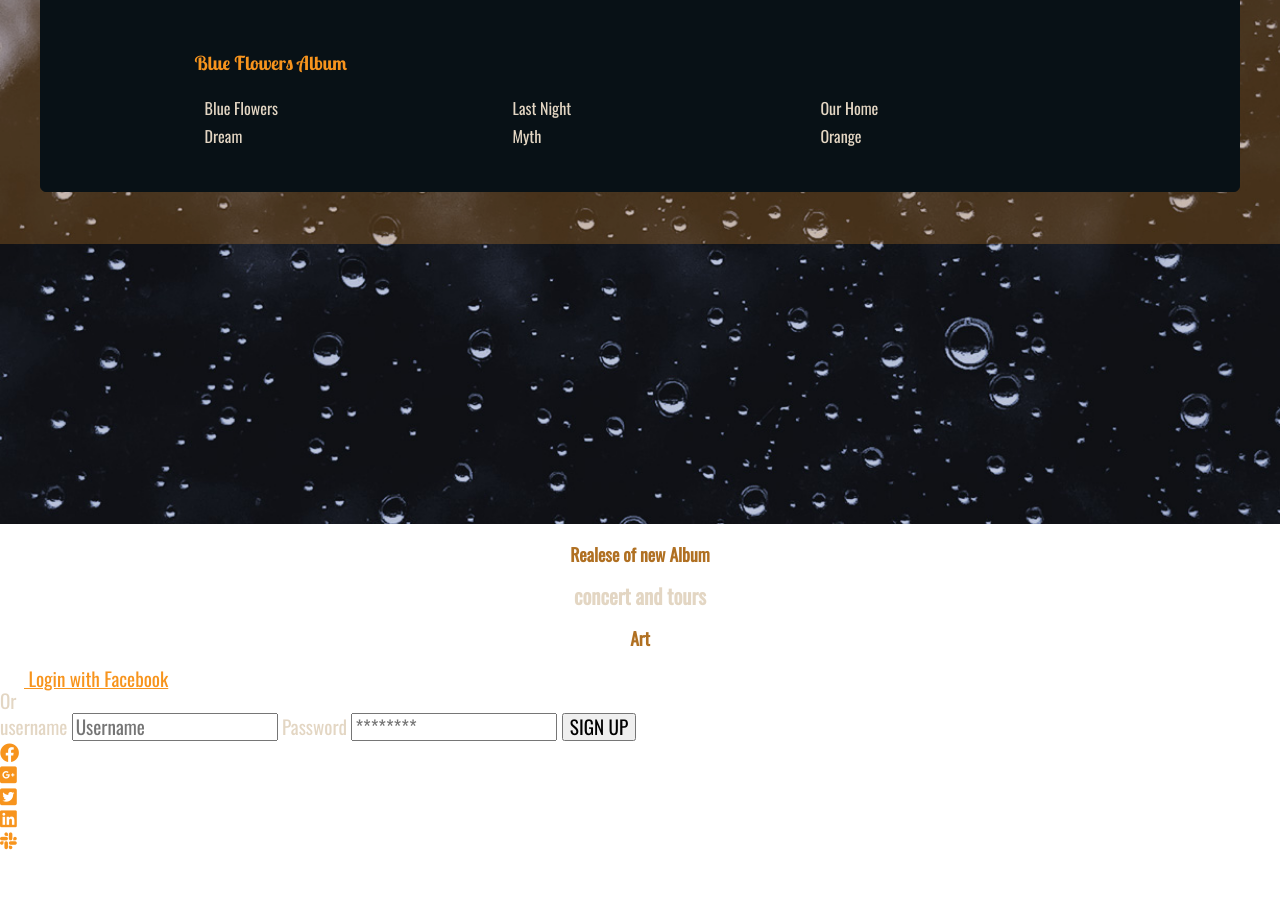
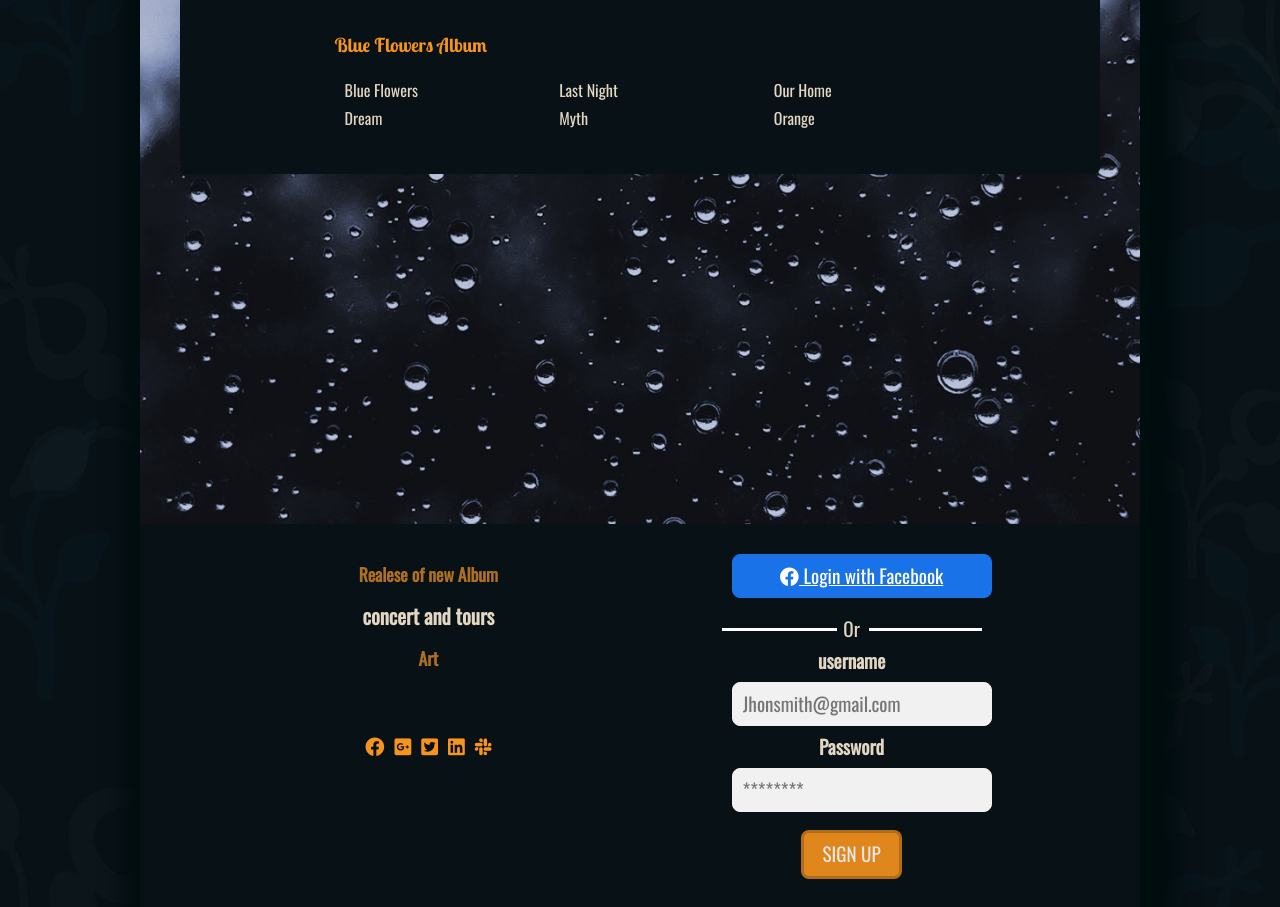
Before and after one commit to samgholami/BlueFlowers, a plain HTML site: page index.html in a window 1280 px wide. Shown: the part 1776-2683 px from the top of the page. Before the commit the page ends 2630 px from the top, so only its background shows below. Drawn offline with nearby package versions, Linux system fonts and the light colour scheme.

Commit message:
adding footer and form

```diff
--- a/index.html
+++ b/index.html
@@ -16,6 +16,7 @@
 
 
 	<!--/ /-------- Styles sheet --------/ /-->
+	<link rel="icon" type="image/x-icon" href="images/favicon.png">
 	<link href="styles.css" rel="stylesheet" type="text/css">
 
 
@@ -26,7 +27,7 @@
 </head>
 
 <body>
-
+	<div id="page">
 	<header>
 		<nav>
 			<ul>
@@ -151,22 +152,22 @@
           <form action="/action_page.php">
             <div class="row">
 
-               <div class="col">
+               <div id="col">
                 <a href="#" class="fb btn">
-                  <i class="fa fa-facebook fa-fw"></i> Login with Facebook
+                 <i class="fab fa-facebook"></i> Login with Facebook
                 </a>
                </div>
 
-              <div class="col">
-                <div class="hide-md-lg">
+              <div >
+                <div id="hide-md-lg">
                   <p>Or</p>
                 </div>
 
-				 <label for="username">username</label>
-                    <input id="username" type="text" name="username" placeholder="Username" required>
+				 <label for="username" ><b>username</b></label>
+                    <input id="username" type="text" name="username" placeholder="Jhonsmith@gmail.com" required>
 
 
-				  <label for="password">Password</label>
+				  <label for="password" ><b>Password</b></label>
                     <input id="password" type="password" name="password" placeholder="********" required>
 
 
@@ -178,6 +179,8 @@
             </div>
           </form>
         </div>
+
+
         <ul id="social">
             <li><a href="#"><i class="fab fa-facebook"></i></a></li>
             <li><a href="#"><i class="fab fa-google-plus-square"></i></a></li>
@@ -186,6 +189,7 @@
             <li><a href="#"><i class="fab fa-slack"></i></a></li>
         </ul>
 	</footer>
+	</div>
 	<script>
       var coll = document.getElementsByClassName("collapsible");
       var i;
--- a/styles.css
+++ b/styles.css
@@ -61,14 +61,13 @@ h1{
 	font-size:2.8em;
 	color:#f7941d;
 	text-align: center;
-	margin-bottom:5px;
-	margin-top: 130px;
+	margin:130px 40px 5px ;
 
 
 }
 
 #h1{
-	width:350px;
+	width:430px;
 	margin:auto;
 	position:relative;
 }
@@ -78,12 +77,12 @@ header img{
 
 }
 #leaves{
-	left:26px;
+	left:67px;
 	top:27px;
 }
 
 #flowers{
-	right:28px;
+	right:69px;
 	top:-11px;
 }
 
@@ -180,7 +179,7 @@ header h2{
 	color:#f7941d;
 	font-size:1.2rem;
 	margin:auto;
-	margin:50px 0px 20px;
+	margin:30px 0px 20px;
 }
 
 
@@ -212,12 +211,16 @@ header h2{
 }
 
 /******-------section event-----------****/
+#event{
+	padding:50px 0px;
+}
 #event h3{
 
 	color:#E3D6C3;
 	font-size:1.3rem;
-	margin:20px auto;
+	margin: auto;
 	text-align: center;
+	padding-top:20px;
 }
 #event .color{
 	color:#B07022;
@@ -225,6 +228,12 @@ header h2{
 }
 
 /****------footer------*****/
+footer{
+	background-color:#081116;
+	margin:auto;
+
+	text-align: center;
+}
 a{
 	color:#f7941d;
 }
@@ -232,6 +241,89 @@ a{
 a:hover{
 	color:#E3D6C3;
 }
+.container{
+	margin:auto;
+	padding:12vw;
+	width:300px;
+}
+
+#social{
+	display:flex;
+	flex-basis: 60%;
+	justify-content: center;
+
+}
+
+#social li{
+	padding:20px 5px;
+	list-style-type: none;
+}
+.container {
+  padding: 0px 16px;
+
+}
+#col{
+  width:100%;
+  padding: 10px;
+  margin: 10px ;
+  display: inline-block;
+  border: none;
+  background: #1972E7;
+  border-radius: 8px;
+  border: 1px solid #1972E7;
+
+}
+#col .fa-facebook, #col a{
+	color:#ffffff;
+
+}
+input[type=text], input[type=password] {
+  width:100%;
+  padding: 10px;
+  margin: 10px ;
+  display: inline-block;
+  border: none;
+  background: #f1f1f1;
+  border-radius: 8px;
+  border: 1px solid #F1F1F1;
+}
+
+input[type=text]:focus, input[type=password]:focus {
+    background-color: #ddd;
+    outline: none;
+
+}
+
+
+
+#signup{
+  background-color: #F7941D;
+  color: white;
+  padding: 10px 18px;
+  margin: 8px auto;
+  border: none;
+  cursor: pointer;
+  width: 40%%;
+  opacity: 0.9;
+  border-radius: 8px;
+  border: 3px solid  #C77818;
+
+}
+
+#signup:hover {
+  opacity: 1;
+}
+
+#hide-md-lg{
+    background-image: url(images/or.png);
+    background-repeat: no-repeat;
+    background-position: center center;
+	margin:10px auto;
+	text-align: center;
+}
+
+
+
 
 
 
@@ -243,17 +335,19 @@ header{
 	}
 
 	#h1{margin:0px;}
-	header h2,#CTA li {
-		margin:50px;
+	#CTA li {
+	margin-left:80px;
+	margin-top:20px;
 	}
 	header h2{
-		text-align: left;
+	text-align: left;
+	margin:20px 0px 100px 80px;
 	}
 	#album{
     background-image: none;
 	}
 	#parallex1{
-    height:100vh;
+    height:90vh;
     background-image: url(images/album.jpg);
 	background-attachment: fixed;
     background-position: left bottom;
@@ -307,7 +401,7 @@ header{
 	}
 
 	#parallex2{
-    height: 100vh;
+    height: 110vh;
     background-image: url(images/hero.jpg);
     background-attachment: fixed;
     background-position: left bottom;
@@ -316,8 +410,48 @@ header{
 	}
 
 	.background{
-		height:520px;
-		padding:20px 0px;
-		background-color:hsla(33,89%,55%,0.24);
+    padding: 30px 0px;
+   	}
+
+	footer{
+		display:grid;
+		grid-template-columns: 1fr 1fr;
+		grid-template-rows: 1fr 1fr ;
+		background-color:#081116;
+		padding:0px 6vw;
+
+	}
+	#event{
+		grid-column: 1/2;
+		grid-row:1/2;
+		height:150px;
+		padding:20px;
+	}
+
+	#social{
+		grid-column: 1/2;
+		grid-row:2/3;
+
+	}
+	.container{
+		grid-column: 2/3;
+		grid-row:1/3;
+		padding:20px;
+		margin: auto;
+
 	}
 }
+
+
+	@media only screen and (min-width: 1000px){
+	body{
+    background-image: url(images/background-1000.jpg);
+    background-position: left top;
+          }
+	#page{
+    width: 1000px;
+    margin: auto;
+    -webkit-box-shadow: 10px 10px 19px 26px hsla(189,100%,3%,1.00);
+    box-shadow: 10px 10px 19px 26px hsla(189,100%,3%,1.00);
+		}
+}
```
Also changed, not shown: images/background-1000.jpg (added), images/favicon.png (added), images/or.png (added).
